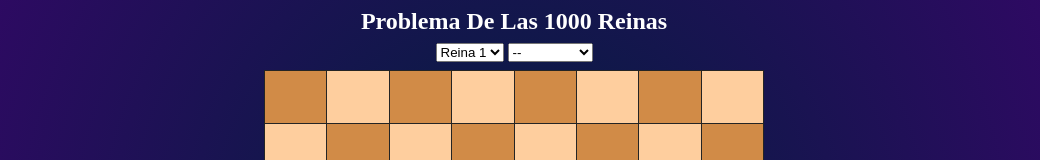
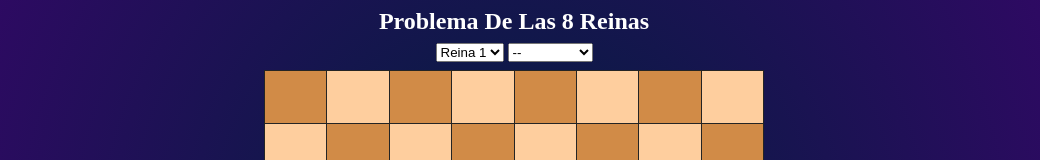
Before and after one commit to LTONA16/problemaDeLas8Reinas, a plain HTML site: page index.html in a window 1280 px wide. Shown: the top 160 px of the page, without its empty margins (126-1166 px from the left). Drawn offline with Linux system fonts and the light colour scheme.

Commit message:
cambio de nombre del repo

```diff
--- a/index.html
+++ b/index.html
@@ -3,12 +3,12 @@
 <head>
     <meta charset="UTF-8">
     <meta name="viewport" content="width=device-width, initial-scale=1.0">
-    <title>Problema De Las 1000 Reinas</title>
+    <title>Problema De Las 8 Reinas</title>
     <link rel="stylesheet" href="./css/styles.css">
     <script src="./js/functions.js"></script>
 </head>
 <body class="bg">
-    <h2 style="text-align: center ; color: white; margin-top: 0.5rem; margin-bottom: 0.5rem;">Problema De Las 1000 Reinas</h2>
+    <h2 style="text-align: center ; color: white; margin-top: 0.5rem; margin-bottom: 0.5rem;">Problema De Las 8 Reinas</h2>
     <div style="text-align: center; margin-bottom: 0.5rem;">
         <select name="" id="">
             <option value="">Reina 1</option>
```
